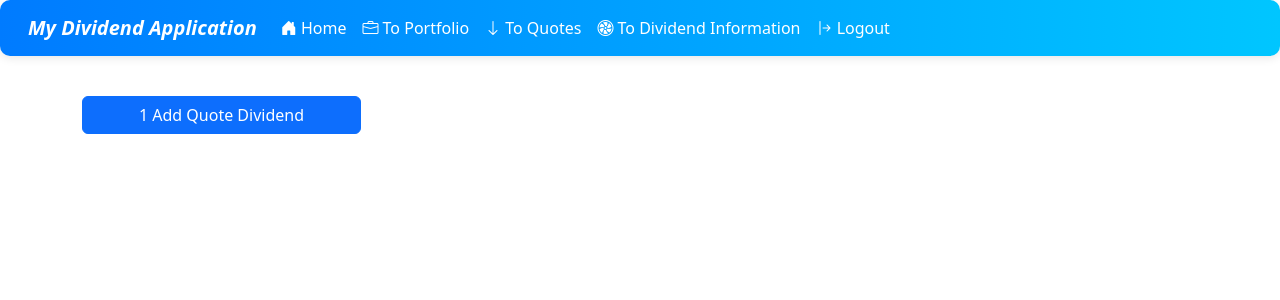
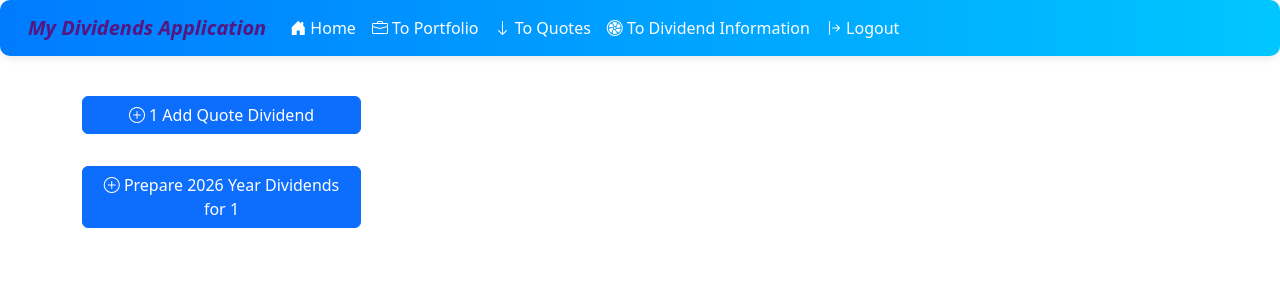
Before and after one commit to louisayouz/my_pythonapp, a Flask app: page /quotedividents/1 in a window 1280 px wide. Shown: the top 300 px of the page. Run offline with Flask 3, Linux system fonts and the light colour scheme; the visitor is signed in with stand-in values (Sample User, id 1); data that the repository does not hold is empty; some libraries are stand-ins or nearby versions.

Commit message:
newxt year switch

```diff
--- a/app/dividends/templates/dividends/dividents.html
+++ b/app/dividends/templates/dividends/dividents.html
@@ -18,8 +18,7 @@
     $.ajax({
       url: "/editquotediv/"+newPrice+"/"+id,
       method: "GET",
-      success: function (response) {
-
+      success: function (response){
         console.log("Dividend value was updated ", response);
         $('#sendButton'+monthId).hide();
 
@@ -28,6 +27,20 @@
         alert("Failed to update dividend price");
       }});
   };
+
+  function create_divs_for_quote_for_year(symbol, for_year)
+  {
+    console.log(symbol + ' '+ for_year);
+    $.ajax({
+      url: "/addyeardiv/"+symbol+"/"+for_year,
+      method: "GET",
+      success: function(){
+        console.log("Dividends created ");
+      },
+      error: function () {
+        alert("Operation failed");
+      }});
+  }
 
   $(document).ready(function () {
     $("input[id^='month_div_']").on("input", function () {
@@ -41,23 +54,28 @@
 </script>
 
 {% if not single_quote %}
-<button type="submit" class="btn btn-primary w-25 mt-3" onclick="togglePopup()">Add Quote Dividend</button>
+<button type="submit" class="btn btn-primary w-25 mt-3" onclick="togglePopup()">
+ <i class="bi bi-plus-circle"></i>Add Quote Dividend
+</button>
 </br></br>
 {% endif %}
 
 {% if not data %}
-<button type="submit" class="btn btn-primary w-25 mt-3" onclick="toggleDivPopup(0, 1, '{{ quote_symbol }}')">{{quote_symbol}} Add Quote Dividend</button>
+<button type="submit" class="btn btn-primary w-25 mt-3" onclick="toggleDivPopup(0, 1, '{{ quote_symbol }}')">
+   <i class="bi bi-plus-circle"></i> {{quote_symbol}} Add Quote Dividend
+</button>
 {% endif %}
+
 <table  class="table table-striped">
   <tbody>
     {% for quote, years in data.items() %}
       <tr> <td style="color:blue"> <a href="/quotedividents/{{ quote }}">Symbol: {{ quote }}</a> </td></tr>
+
       {% for year, months in years.items() %}
         <tr><td onclick="year_info( '{{ quote }}_year_rows_{{ year }}' )">
             <span class="year_for_quote" title="Click on Year to see the dividend per month">
                 <u><b>Year: {{ year }}</b></u>
             </span></td>
-
         </tr>
 
         <tr style="display:none" class="{{ quote }}_year_rows_{{ year }}">
@@ -78,21 +96,25 @@
                 <button id="sendButton{{month}}" style="display: none;" onclick="ChangeDivPrice({{price[0]}}, '{{month}}')">Send</button>
 
                 {% if last_month %}
-                  <a href="#" onclick="toggleDivPopup({{ year }}, {{last_month}}, '{{ quote }}')"> Add Divident For {{ year }}</a>
+                  <a href="#" onclick="toggleDivPopup({{ year }}, {{last_month}}, '{{ quote }}')"  title="Add Divident For {{ year }}"><i class="bi-plus-circle text-success"></i></a>
                 {% endif %}
 
-                <a href="/deletediv/{{ quote }}/{{ price[0] }}"> Delete </a></td>
+                <a href="/deletediv/{{ quote }}/{{ price[0] }}" title="Delete"><i class="bi bi-trash text-danger" ></i></a></td>
 
             </tr>
           {% set id_month_div = id_month_div + 1 %}
           {% endfor %}
 
     {% endfor %}
-
     {% endfor %}
   </tbody>
 </table>
-
+{% if add_div_year_button %}
+ <button type="submit" class="btn btn-primary w-25 mt-3" onclick="create_divs_for_quote_for_year('{{quote_symbol}}', {{curr_year}} )">
+   <i class="bi bi-plus-circle"></i>
+   Prepare {{curr_year}} Year  Dividends for {{quote_symbol}}
+ </button>
+{% endif %}
 
 <div class="content">
   <div onclick="toggleDivPopup()" class="close-btn">
--- a/app/helpers/db/db_postgres.py
+++ b/app/helpers/db/db_postgres.py
@@ -110,7 +110,7 @@ def portfolio_quotes(portfolio_id, calc_year=None):
     WHERE portfolio_id=%s AND from_year<=%s AND ( to_year IS NULL OR to_year=%s)
     ORDER BY portfolio_quotes.quote_name, id DESC
     """
-    #print(stmt)
+    print(stmt)
     cur.execute(stmt,(for_year, portfolio_id, for_year, for_year) )
     data = cur.fetchall()
     cur.close()
@@ -150,10 +150,12 @@ def div_for_quote_and_year(quote_name, for_year, from_month, to_month):
         AND pay_month <= %s AND pay_month >= %s AND div_price >0
         ORDER BY pay_year DESC, pay_month DESC
         """
+
     conn = get_db_connection()
     cur = conn.cursor()
     cur.execute(stmt,(quote_name, for_year, to_month, from_month) )
     div_data = cur.fetchall()
+
     data = [{"month": row[0], "price": row[1]} for row in div_data]
     cur.close()
     return data
@@ -397,10 +399,20 @@ def edit_div(id, new_price):
       cur.close()
     return True
 
-def all_dividents(symbol=None):
+def exist_cur_year_divs(symbol):
+    curyear = datetime.now().year
     conn = get_db_connection()
     cur = conn.cursor()
+    stmt = "SELECT id FROM quote_dividents WHERE pay_year = %s AND quote_name = %s"
 
+    cur.execute(stmt, ( curyear, symbol))
+    row = cur.fetchone()
+    cur.close()
+    if not row:
+        return False
+    return True
+
+def all_dividents(symbol=None):
     if symbol:
         whereclause = " WHERE quote_name = '" + symbol +"'"
     else:
@@ -411,6 +423,8 @@ def all_dividents(symbol=None):
     order_by = " ORDER BY pay_year DESC, pay_month DESC"
 
     #print(stmt + whereclause + order_by)
+    conn = get_db_connection()
+    cur = conn.cursor()
     cur.execute(stmt + whereclause +order_by)
     column_names = [desc[0] for desc in cur.description]
 
@@ -471,7 +485,9 @@ def refresh_quotes():
     conn = get_db_connection()
     cur = conn.cursor()
     stmt = """
-        SELECT DISTINCT quote_name FROM quotes WHERE quote_name = 'MAWHY' GROUP BY quote_name
+        SELECT DISTINCT quote_name FROM quotes
+        /* WHERE quote_name = 'MAWHY'*/
+        GROUP BY quote_name
     """
 
     cur.execute(stmt)
@@ -622,3 +638,63 @@ def refresh_divs(symbol, for_year):
      #             (symbol, div_price, pay_year, pay_month))
 
     return
+
+def copy_portfolio_to_new_year(portfolio_id, from_year_p=None):
+    cur_year = datetime.now().year
+    if from_year_p is None:
+        from_year = cur_year - 1
+    else:
+        from_year = from_year_p
+
+    stmt = f"""
+    INSERT INTO portfolio_quotes
+    (portfolio_id, quote_name, buy_price, buy_count, from_year, from_month, current_quotes_count)
+    SELECT %s, quote_name, buy_price, current_quotes_count, %s, 1, current_quotes_count
+    FROM portfolio_quotes
+    WHERE from_year=%s AND to_month=12 AND to_year=%s AND portfolio_id=%s
+    """
+    print(stmt)
+    print(portfolio_id, cur_year, from_year, from_year, portfolio_id )
+
+    check_and_update_last_year_quotes_in_portfolio(portfolio_id, from_year)
+
+    conn = get_db_connection()
+    cur = conn.cursor()
+    try:
+        cur.execute(stmt, (portfolio_id, cur_year, from_year, from_year,portfolio_id))
+        conn.commit()
+    except psycopg2.Error as e:
+        print("SQL error:", e)
+    finally:
+        cur.close()
+    return
+
+def check_and_update_last_year_quotes_in_portfolio(portfolio_id, from_year):
+    stmt = f"""
+    UPDATE portfolio_quotes
+    SET to_month = 12
+    WHERE portfolio_id = %s AND from_year=%s AND to_month IS NULL
+    """
+    conn = get_db_connection()
+    cur = conn.cursor()
+    try:
+        cur.execute(stmt, (portfolio_id, from_year))
+        conn.commit()
+    except psycopg2.Error as e:
+        print("SQL error:", e)
+    finally:
+        cur.close()
+    return
+
+def prev_year_exist(portfolio_id, prev_year):
+    conn = get_db_connection()
+    cur = conn.cursor()
+    try:
+        cur.execute("SELECT id FROM portfolio_quotes WHERE portfolio_id=%s AND from_year=%s", (portfolio_id, prev_year))
+        row = cur.fetchone()
+    except psycopg2.Error as e:
+        print("SQL error:", e)
+    finally:
+        cur.close()
+
+    return row is not None
--- a/app/portfolio/routes.py
+++ b/app/portfolio/routes.py
@@ -1,6 +1,7 @@
 from flask import Blueprint, render_template, request, redirect, url_for, session
 from datetime import datetime
 from app.helpers.db import create_portfolio, delete_portfolio, portfolio_data
+from app.helpers.db import copy_portfolio_to_new_year
 
 portfolio_bp = Blueprint('portfolio', __name__, template_folder="templates")
 
@@ -25,3 +26,8 @@ def portfolio():
 def delete_user_portfolio(portfolioid):
     delete_portfolio(session['user_id'], portfolioid)
     return redirect(url_for('portfolio.portfolio'))
+
+@portfolio_bp.route('/copy_portfolio/<int:portfolioid>',methods=['POST'])
+def copy_portfolio(portfolioid):
+    copy_portfolio_to_new_year(portfolioid)
+    return 'successfully' #redirect(url_for('portfolio.portfolio'))
--- a/app/quotes/routes.py
+++ b/app/quotes/routes.py
@@ -3,7 +3,8 @@ from datetime import datetime
 from app.helpers.db import create_portfolio, delete_portfolio, portfolio_data, portfolio_quotes,update_quote_prices
 from app.helpers.db import all_symbols, all_dividents, add_quote, refresh_quotes
 from app.helpers.db import delete_protfolio_quote, edit_quote, all_dividents, add_div, delete_div, div_for_quote_and_year,delete_symbol
-from app.helpers.db import import_quote_divs
+from app.helpers.db import import_quote_divs, exist_cur_year_divs, prev_year_exist
+
 from app.helpers.utils import validate_int, validate_string, validate_numeric, symbols_as_array,nearest_weekday
 
 quotes_bp = Blueprint('quotes', __name__, template_folder="templates")
@@ -17,13 +18,19 @@ def quotes(portfolioid, calcyear=None):
     else:
         for_year = calcyear
 
-    #print(data)
     err = request.args.get('err') or ''
-    return render_template('quotes/quotes.html', quotes=data, symbols = symbols_as_array(data), user_name=session['username'], portfolioid=portfolioid, for_year=for_year, err=err)
+    return render_template('quotes/quotes.html',
+                    quotes=data,
+                    symbols = symbols_as_array(data),
+                    user_name=session['username'],
+                    portfolioid=portfolioid,
+                    for_year=for_year,
+                    copy_prtf_button=( len(data) == 0 ) and prev_year_exist(portfolioid, (for_year-1)),
+                    err=err)
 
 @quotes_bp.route('/addquote', methods=['POST'] )
 def addquote_to_portfolio():
-    print("POST Data:", request.form)
+    #print("POST Data:", request.form)
     portfolio_id = validate_int(request.form['portfolioid'])
     symbol = validate_string(request.form['symbol'])
     price = validate_numeric(request.form['price'])
@@ -47,7 +54,7 @@ def addquote_to_portfolio():
 
     return redirect(url_for('quotes.quotes', portfolioid=portfolio_id, calcyear=from_year, err=err))
 
-@quotes_bp.route('/deletequote/<int:portfolioid>/<int:quoteid>', methods=['GET'] )
+@quotes_bp.route('/deletequote/<int:portfolioid>/<int:quoteid>', methods=['POST', 'GET'] )
 def delete_quote_to_portfolio(portfolioid, quoteid):
     delete_protfolio_quote(portfolioid, quoteid)
 
@@ -79,11 +86,16 @@ def quotedividents(quote_symbol=None):
     if quote_symbol:
         # Handle specific quote
         data = all_dividents(quote_symbol)
+        add_div_year_button = not exist_cur_year_divs(quote_symbol)
     else:
         # Handle general case
         data = all_dividents()
-    #print(data)
-    return render_template('dividends/dividents.html', data = data, single_quote = (quote_symbol is not None), quote_symbol = quote_symbol)
+        add_div_year_button = False
+
+    return render_template('dividends/dividents.html', data = data, single_quote = (quote_symbol is not None),
+                            quote_symbol = quote_symbol,
+                            add_div_year_button = add_div_year_button,
+                            curr_year = datetime.now().year)
 
 @quotes_bp.route('/symbols', methods=['GET'])
 def symbols():
--- a/app/templates/navbar.html
+++ b/app/templates/navbar.html
@@ -13,7 +13,7 @@
 
   .navbar-brand {
     font-weight: bold;
-    color: #ffffff !important;
+    color: #551681 !important;
   }
 
   .nav-link {
@@ -45,7 +45,7 @@
 <nav class="navbar navbar-expand-lg navbar-light bg-light">
   <div class="container-fluid">
 
-    <span class="navbar-brand"> <i>My Dividend Application</i></span>
+    <span class="navbar-brand"> <i>My Dividends Application</i></span>
     <button class="navbar-toggler" type="button" data-bs-toggle="collapse"
             data-bs-target="#navbarContent" aria-controls="navbarContent"
             aria-expanded="false" aria-label="Toggle navigation">
```
Also changed, not shown: app/dividends/routes.py (+4 -7 lines), app/helpers/db/db_mysql.py (+60 -0 lines), app/portfolio/templates/portfolio/portfolio.html (+4 -3 lines), app/quotes/templates/quotes/quotes.html (+39 -10 lines), app/quotes/templates/quotes/symbols.html (+5 -4 lines).
